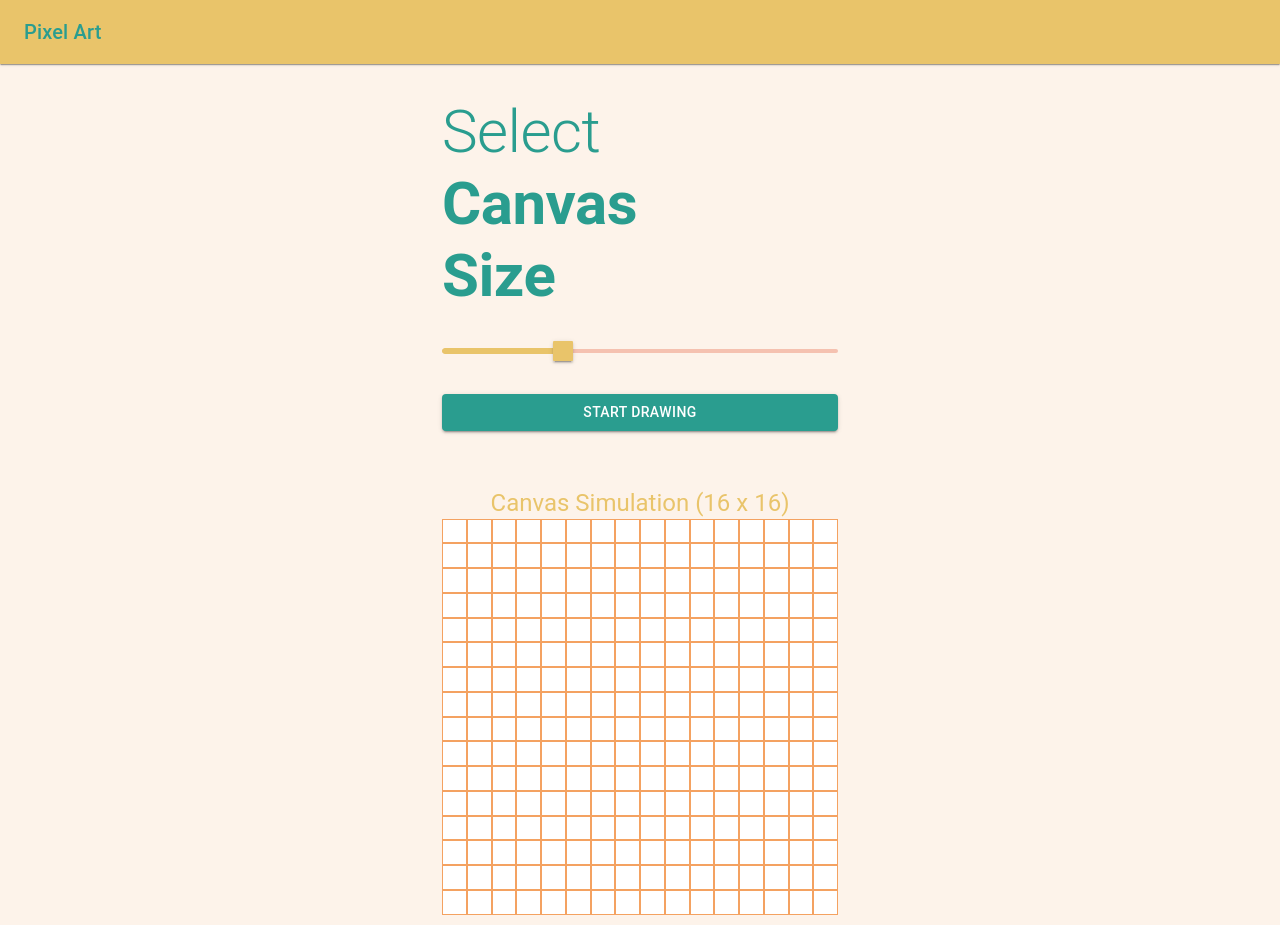
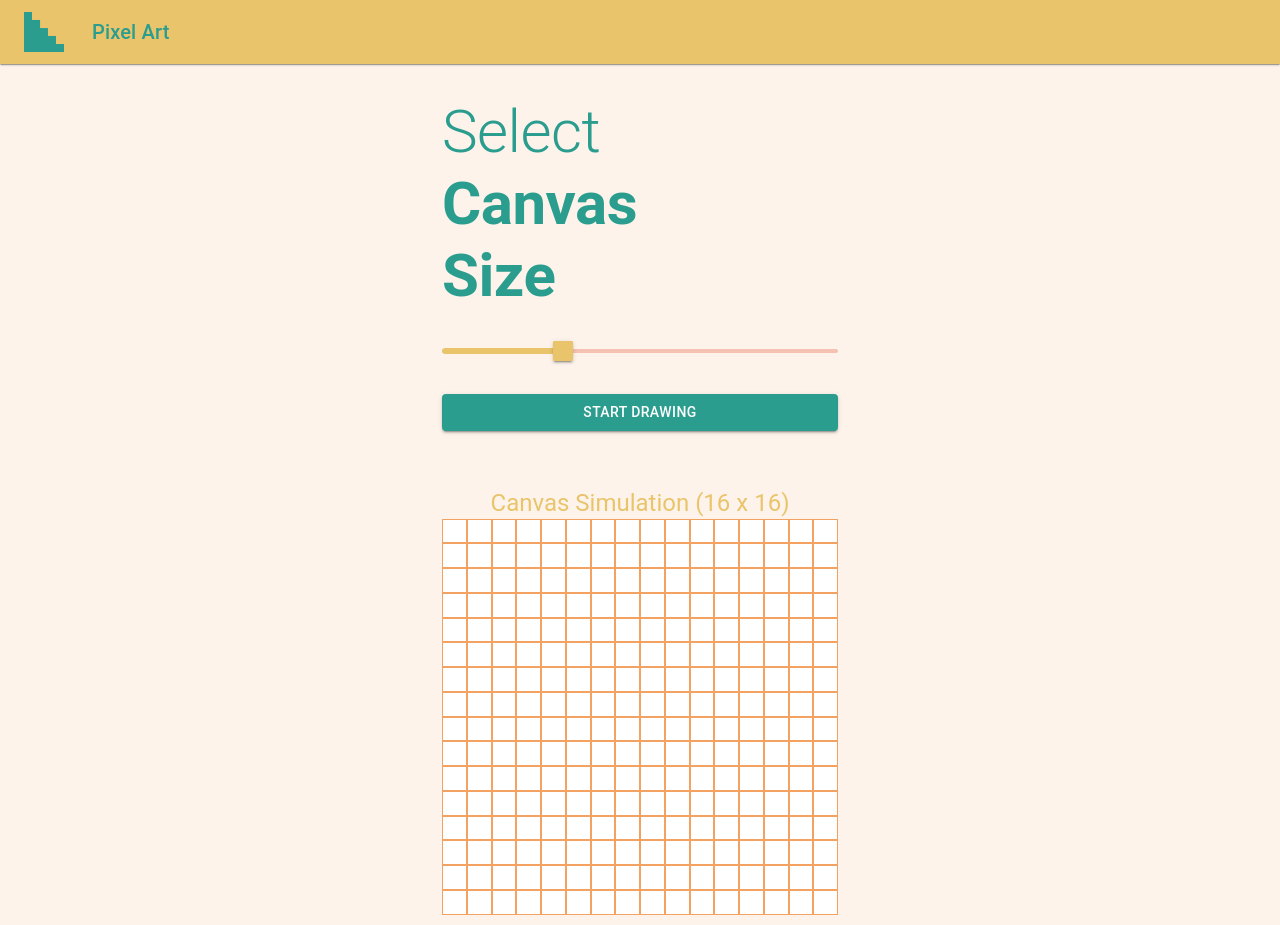
Before and after one commit to dagdelenmustafa/draw-pixel-art, a React (Create React App) app in the folder draw-pixel-art-app/: page / in a window 1280 px wide. Built offline with nearby package versions, Linux system fonts and the light colour scheme; no server answers.

Commit message:
Logo added to header

```diff
--- a/draw-pixel-art-app/src/components/Header.js
+++ b/draw-pixel-art-app/src/components/Header.js
@@ -67,15 +67,22 @@ export default function Header() {
     <Box sx={{ flexGrow: 1 }}>
       <AppBar position="static" color="third" elevation={1}>
         <Toolbar>
-          {/* <IconButton
+          <IconButton
             size="large"
             edge="start"
             color="secondary"
             aria-label="menu"
             sx={{ mr: 2 }}
           >
-            <MenuIcon />
-          </IconButton> */}
+            <Box
+              component="img"
+              sx={{
+                height: 40,
+                width: 40,
+              }}
+              src="/logo192.png"
+            />
+          </IconButton>{" "}
           <Typography
             variant="h6"
             component="div"
```
Also changed, not shown: draw-pixel-art-app/public/logo192.png, draw-pixel-art-app/public/logo512.png.
